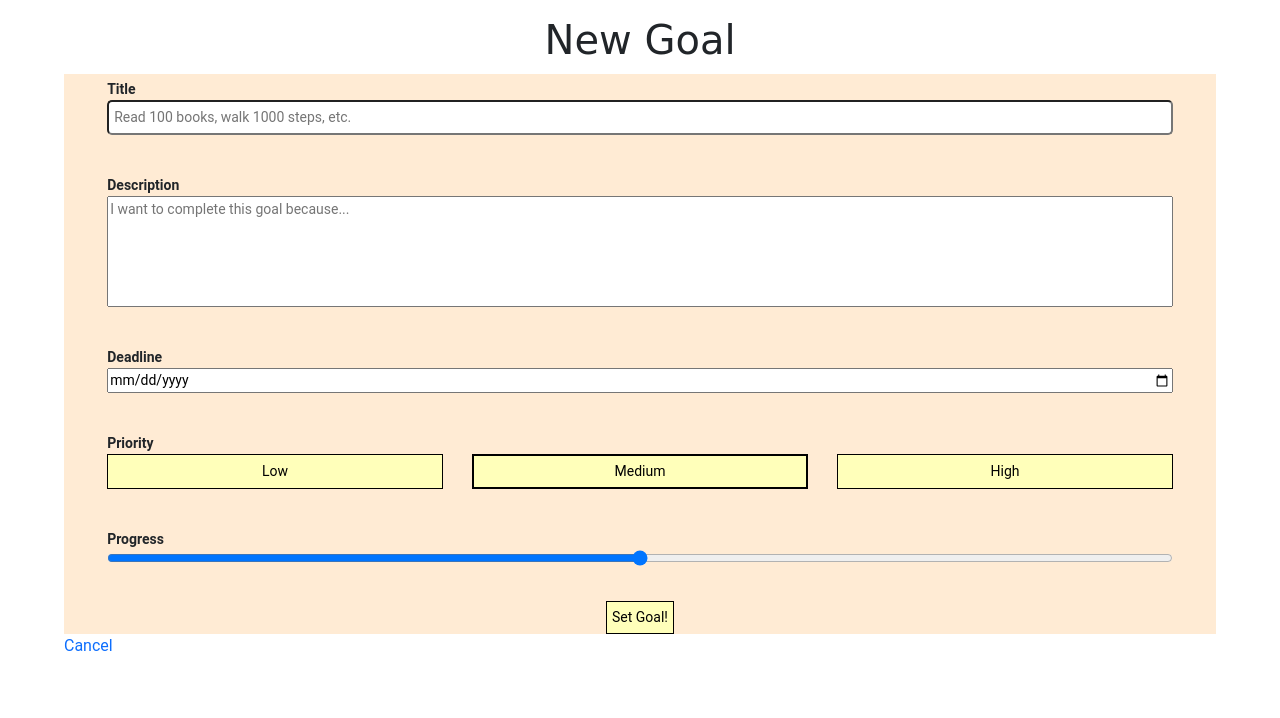
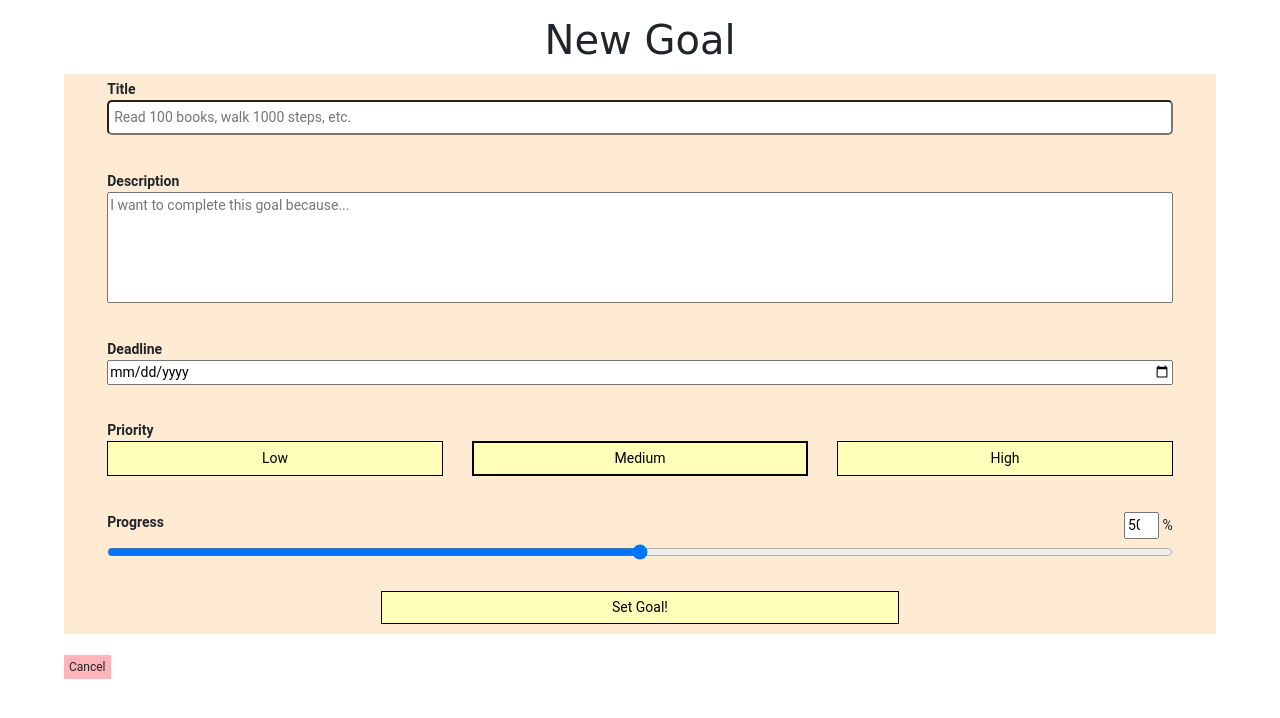
Before and after one commit to bwilkins96/Goal_e, a Django app: page /newGoal in a window 1280 px wide. Shown: the part 55-773 px from the top of the page. Run offline with Django 4.2, Linux system fonts and the light colour scheme; some libraries are stand-ins or nearby versions; some web fonts are replaced.

Commit message:
new goal styling 2

```diff
--- a/goal_e_project/goal_e/static/goal_e/main.css
+++ b/goal_e_project/goal_e/static/goal_e/main.css
@@ -86,9 +86,14 @@
 }
 #goalForm {
   min-height: 70vh;
+  margin-bottom: 20px;
 }
 #goalForm button {
   background-color: #ffffba;
+}
+#goalForm button[type='submit'] {
+  width: 45%;
+  margin-bottom: 10px;
 }
 label {
   font-weight: 600;
@@ -125,8 +130,25 @@
 #priorityBtns .selected {
   border: 2px solid black;
 }
+#progHeader {
+  display: flex;
+  justify-content: space-between;
+}
+#progHeader input {
+  width: 35px;
+}
+#progressBar {
+  margin-top: 5px;
+}
 #cancelBtn {
-  margin: 2vh 0 0 5%;
+  margin: 0 0 0 5%;
+  font-size: 12px;
+  background-color: #ffb3ba;
+  color: #212529;
+  padding: 5px;
+}
+#cancelBtn:hover {
+  background-color: #ff808c;
 }
 .message {
   font-weight: 600;
--- a/goal_e_project/goal_e/static/goal_e/main.less
+++ b/goal_e_project/goal_e/static/goal_e/main.less
@@ -108,9 +108,15 @@
 
 #goalForm {
     min-height: 70vh;
+    margin-bottom: 20px;
 
     button {
         background-color: @yellow;
+    }
+
+    button[type='submit'] {
+        width: 45%;
+        margin-bottom: 10px;
     }
 }
 
@@ -157,8 +163,29 @@
     }
 }
 
+#progHeader {
+    display: flex;
+    justify-content: space-between;
+
+    input {
+        width: 35px;
+    }
+}
+
+#progressBar {
+    margin-top: 5px;
+}
+
 #cancelBtn {
-    margin: 2vh 0 0 5%;
+    margin: 0 0 0 5%;
+    font-size: 12px;
+    background-color: @red;
+    color: @textBlack;
+    padding: 5px;
+
+    &:hover {
+        background-color: darken(@red, 10%);
+    }
 }
 
 // Messages
--- a/goal_e_project/goal_e/templates/goal_e/new_goal.html
+++ b/goal_e_project/goal_e/templates/goal_e/new_goal.html
@@ -1,51 +1,23 @@
 {% extends 'base.html' %}
 
+{% load static %}
+
 {% block css/js %}
+    <script src="{% static 'goal_e/priority.js' %}"></script>
 
     <script>
-        function removePriorityStyles(prev, formEle) {
-            const current = document.querySelector('.selected');
-            current.classList.remove('selected');
-
-            if (prev == 1) {
-                formEle.classList.remove('Low');
-            } else if (prev == 2) {
-                formEle.classList.remove('Medium');
-            } else {
-                formEle.classList.remove('High');
-            }
+        function changeProgBar() {
+            const progBar = document.getElementById('progressBar');
+            const progInput = document.getElementById('progress');
+            progBar.value = progInput.value;
         }
 
-        function addPriorityStyles(val, formEle) {
-            if (val == 1) {
-                const lowBtn = document.getElementById('lowBtn');
-                lowBtn.classList.add('selected');
-
-                formEle.classList.add('Low');
-            } else if (val == 2) {
-                const medBtn = document.getElementById('medBtn');
-                medBtn.classList.add('selected');
-
-                formEle.classList.add('Medium');
-            } else {
-                const highBtn = document.getElementById('highBtn');
-                highBtn.classList.add('selected');
-
-                formEle.classList.add('High');
-            }
-        }
-
-        function setPriority(val) {
-            const priorityInput = document.getElementById('priority');
-            const prevVal = priorityInput.value;
-            const formEle = document.getElementById('goalForm');
-
-            priorityInput.value = val;
-            removePriorityStyles(prevVal, formEle);
-            addPriorityStyles(val, formEle);
+        function changeProgInput() {
+            const progBar = document.getElementById('progressBar');
+            const progInput = document.getElementById('progress');
+            progInput.value = progBar.value;
         }
     </script>
-
 {% endblock %}
 
 {% block main %}
@@ -82,8 +54,16 @@
         </div>
 
         <div class="formEle">
-            <label for="progress">Progress</label>
-            <input type="range" min="0" max="100" id="progress" name="progress">
+            <div id="progHeader">
+                <label for="progress">Progress</label>
+
+                <span>
+                    <input type="number" id="progress" name="progress" value="50" min="0" max="100" onchange="changeProgBar()">
+                    %
+                </span>
+            </div>
+
+            <input type="range" min="0" max="100" id="progressBar" oninput="changeProgInput()">
         </div>
 
         <button type="submit">Set Goal!</button>
```
Also changed, not shown: goal_e_project/goal_e/static/goal_e/priority.js (added, +43 -0 lines).
